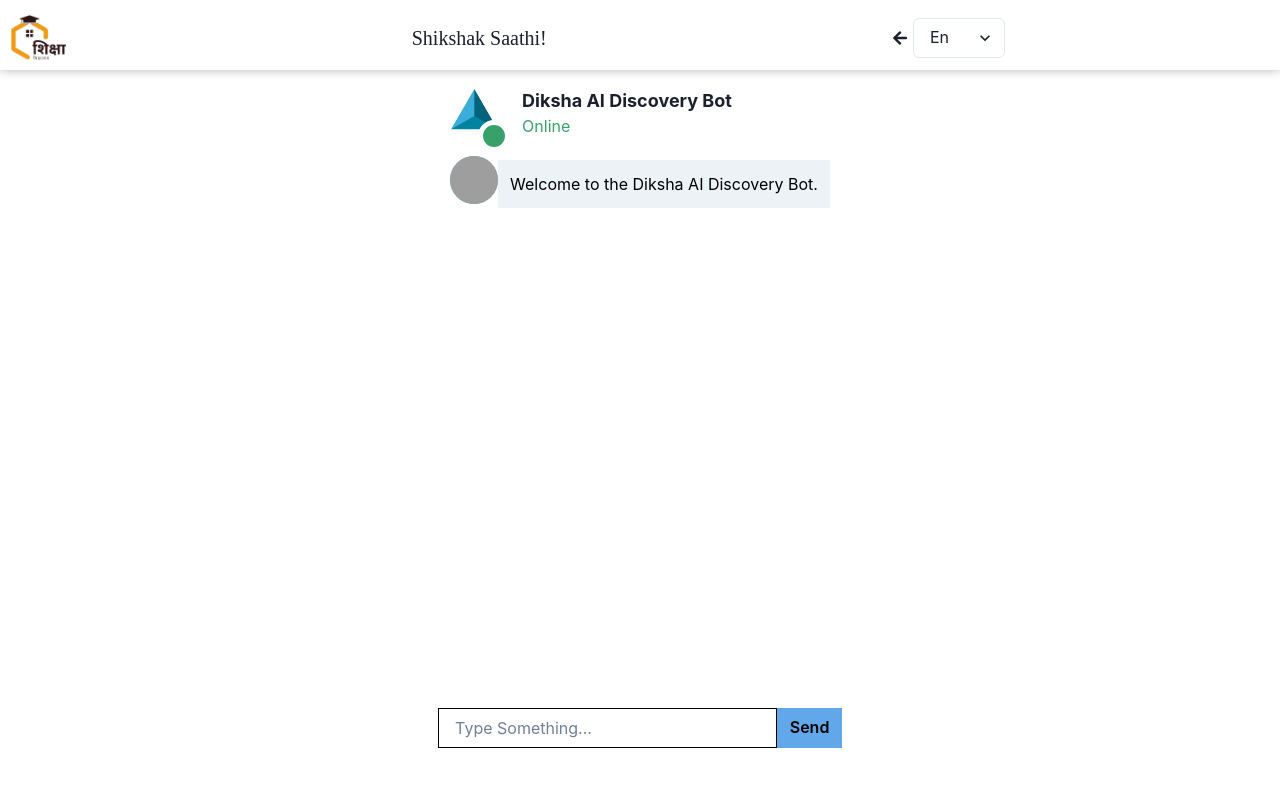
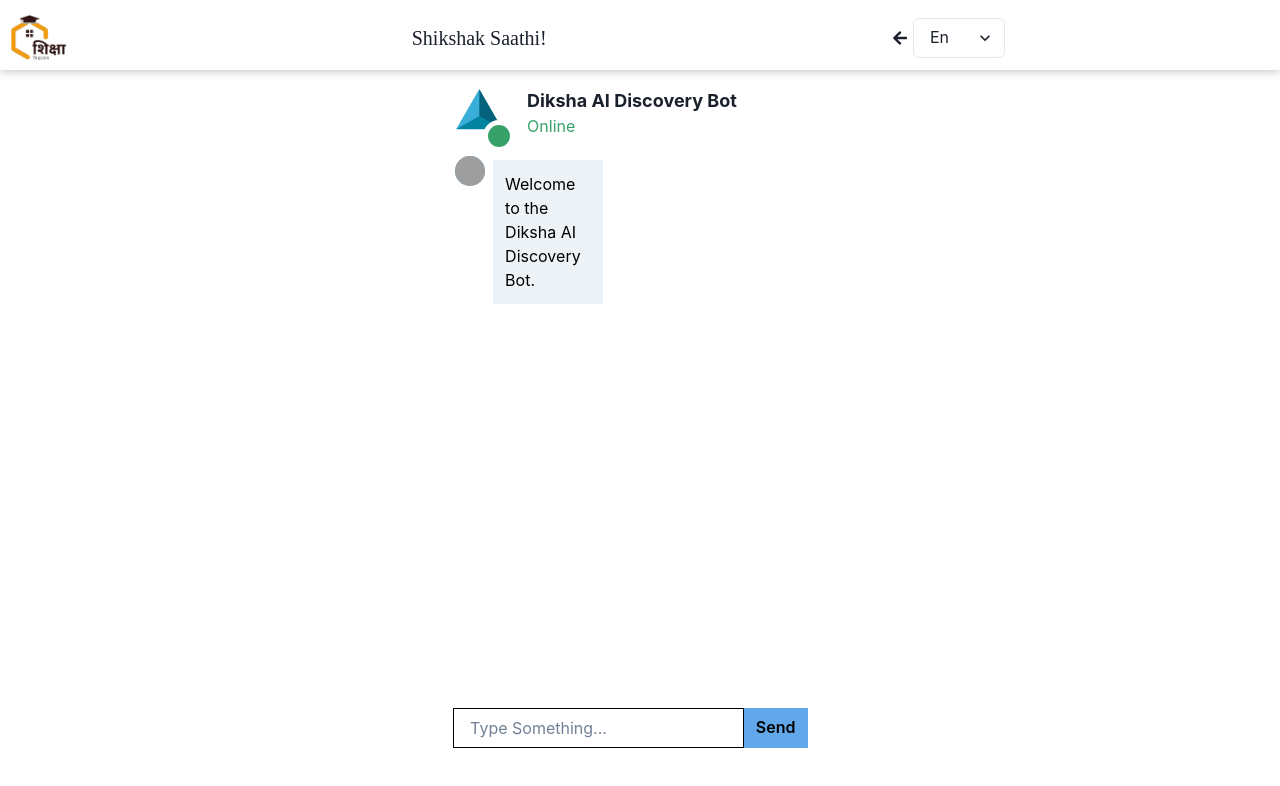
Before and after one commit to Aar-if/Shikshak-dost, a React (Vite) app: page /dikshachatui in a window 1280 px wide. Shown: the top 786 px of the page. Built offline with nearby package versions, Linux system fonts and the light colour scheme; grey boxes are pictures that could not be loaded.

Commit message:
Changes:Added Diksha chatbot

```diff
--- a/src/pages/Dikshachatbot.jsx
+++ b/src/pages/Dikshachatbot.jsx
@@ -21,6 +21,8 @@
 
   useLayoutEffect(() => {
     const savedText = localStorage.getItem("displayText");
+
+    console.log("savedText",savedText)
 
     if (savedText !== null) {
       // const updatedText = savedText.replace(/\s/g, "%20").toLowerCase();
--- a/src/pages/DikshachatbotUi.jsx
+++ b/src/pages/DikshachatbotUi.jsx
@@ -33,23 +33,35 @@
     //chatbot
     try {
       const requestBody = {
+          audioCode: "",
+      };
+      const queryParams = {
           searchType: "text",
           searchString: inputMessage,
-            audioCode: "",
       };
 
       const response = await Axios.post(
-            "http://13.233.33.253:1245/intent/openai/search",
-            requestBody
+          `https://aidiscovery.uniteframework.io/intent/openai/search`,
+          requestBody,
+          {
+              params: queryParams,
+          }
       );
 
-          const data = response.data;
+      const data = response.data.result.data;
+      console.log("data aala",data)
 
       if (data) {
         setInputMessage("");
-            setMessages((old) => [...old, { from: "computer", text: data }]);
+        const newMessages = data.map(item => ({
+          from: "computer",
+          text: `Title: ${item.title}\nType: ${item.type}\nLink: ${item.link}`
+        }));
+        setMessages(oldMessages => [...oldMessages, ...newMessages]);
       }
-    } catch (error) {
+
+  }
+   catch (error) {
       console.error("Error fetching data:", error);
     } finally {
       setIsLoading(false); // Stop loading
@@ -62,13 +74,18 @@
     // </div>
     <>
       <Header />
-      <Flex w="100%" h="85vh" justify="center" align="center" marginTop="80px">
+      <Flex
+  w="100%"
+  h="85vh"
+  justify="center"
+  align="center"
+  marginTop="80px"
+  paddingX={{ base: "10px", md: "20px", lg: "40px" }} // Adjust the padding for different screen sizes
+>
   <Flex h="100%" flexDir="column">
     <HeaderDiksha />
     <Messages messages={messages} />
-          {isLoading && (
-            <div>Loading...</div> // Display loading indicator
-          )}
+    {isLoading && <div>Loading...</div>}
     <div>
       <Footer
         inputMessage={inputMessage}
--- a/src/pages/FooterDiksha.jsx
+++ b/src/pages/FooterDiksha.jsx
@@ -3,7 +3,7 @@
 
 const FooterDiksha = ({ inputMessage, setInputMessage, handleSendMessage }) => {
   return (
-	<Flex w="100%" mt="5">
+	<Flex  w="90%" mt="5" marginLeft="10px" marginRight="10px">
   	<Input
     	placeholder="Type Something..."
 
@@ -22,6 +22,7 @@
     	onChange={(e) => setInputMessage(e.target.value)}
   	/>
   	<Button
+
     	 bg="#61A7E9"
 		 color="black"
     	borderRadius="none"
--- a/src/pages/Message.jsx
+++ b/src/pages/Message.jsx
@@ -1,7 +1,8 @@
 import React, { useEffect, useRef } from "react";
-import { Avatar, Flex, Text } from "@chakra-ui/react";
+import { Avatar, Flex, Text, Box} from "@chakra-ui/react";
+const fontSize = "md";
+const Messages = ({ messages }) => {
 
-const Messages = ({ messages }) => {
   const AlwaysScrollToBottom = () => {
     const elementRef = useRef();
     useEffect(() => {
@@ -15,45 +16,44 @@
 
   return (
   <Flex w="100%" h="80%" overflowY="scroll" flexDirection="column" p="3">
-      {messages.map((item, index) => {
-        if (item.from === "me") {
-          return (
-            <Flex key={index} w="100%" justify="flex-end">
+    {messages.map((item, index) => (
       <Flex
-                bg="#61A7E9"
+        key={index}
+        w={{ base: "100%", sm: "80%", md: "60%", lg: "50%", xl: "40%" }}
+        justify={item.from === "me" ? "flex-end" : "flex-start"}
+      >
+        {item.from !== "me" && (
+          <Box
+            as="img"
+            src="https://beta-ncfsaarathi.sunbird.org/assets/img/ncp/humanavatar.png"
+            alt="Avatar"
+            bg="blue.300"
+            borderRadius="full"
+            boxSize="30px"
+            mr="2"
+          />
+        )}
+        <Flex
+          bg={item.from === "me" ? "#61A7E9" : "gray.100"}
           color="black"
           minW="100px"
           maxW="350px"
           my="1"
           p="3"
         >
-                <Text>{item.text}</Text>
+          <Text
+            style={{
+              overflow: "hidden",
+              whiteSpace: "pre-wrap",
+              wordWrap: "break-word",
+              fontSize: fontSize, // Set the font size here
+            }}
+          >
+            {item.text}
+          </Text>
         </Flex>
       </Flex>
-          );
-        } else {
-          return (
-            <Flex key={index} w="100%">
-              <Avatar
-                name="Computer"
-                src="https://beta-ncfsaarathi.sunbird.org/assets/img/ncp/humanavatar.png"
-                bg="blue.300"
-              />
-              <Flex
-                bg="gray.100"
-                color="black"
-                minW="100px"
-                maxW="350px"
-                my="1"
-                p="3"
-              >
-                <Text>{item.text}</Text>
-              </Flex>
-            </Flex>
-          );
-        }
-      })}
-      <AlwaysScrollToBottom />
+    ))}
   </Flex>
   );
 };
```
Lines whose indentation alone changed are shown as unchanged.
